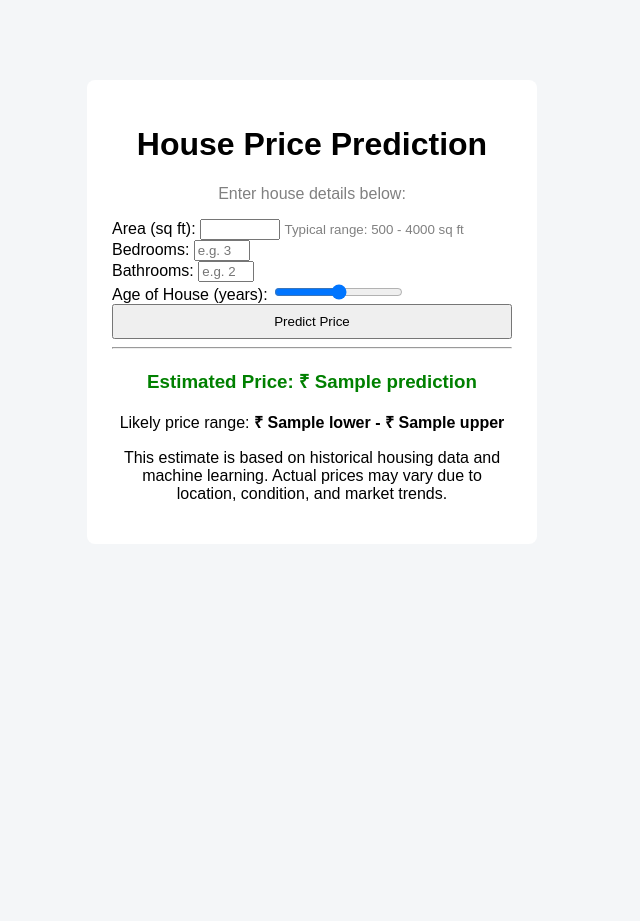
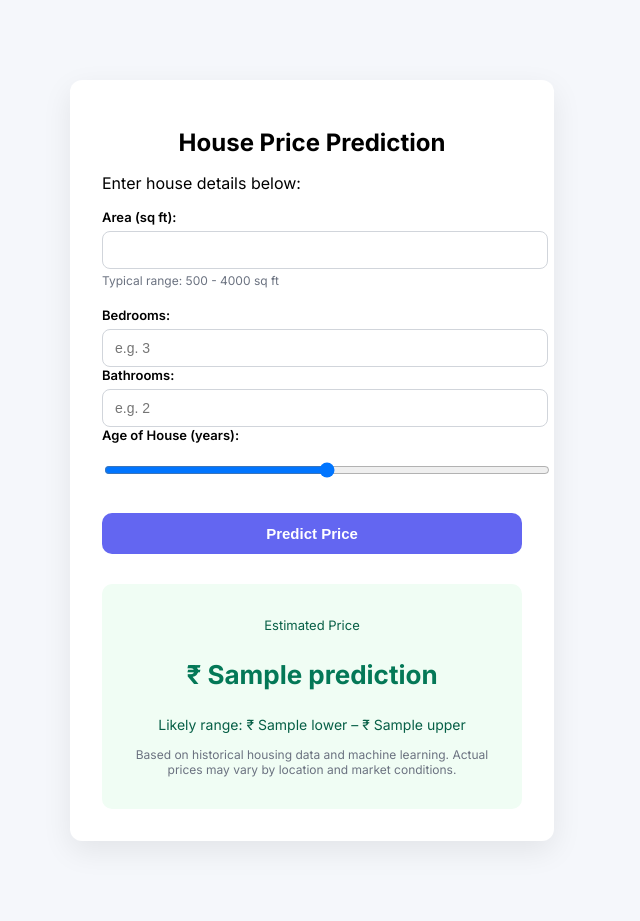
Before and after one commit to Akshat-sys01/house-price-prediction, a Django app: template house_price_web/price_predictor/templates/home.html in a window 1280 px wide. Shown: the whole page, without its empty margins (328-968 px from the left). Before the commit the page ends 501 px from the top, so only its background shows below. Run offline with Django 5.2, Linux system fonts and the light colour scheme; tables that the repository leaves empty hold one stand-in row (values such as "Sample post"); the template is opened without the code that fills it: values that come from a table or form of the project are taken from there, most other values are stand-ins (such as "Sample title", 1, 10 or a date in 2020); parts of the project's set-up code (start-up, migrations or seed data) failed here and were passed over.

Commit message:
Improve UI/UX of the website

```diff
--- a/house_price_web/price_predictor/templates/home.html
+++ b/house_price_web/price_predictor/templates/home.html
@@ -2,21 +2,184 @@
 <html>
     <head>
         <title>House Price Prediction</title>
+
+        <link href="https://fonts.googleapis.com/css2?family=Inter:wght@400;500;600;700&display=swap" rel="stylesheet">
+
+        <style>
+            body {
+                font-family: 'Inter', sans-serif;
+                background: #f5f7fb;
+            }
+
+            .card {
+                width: 420px;
+                margin: 80px auto;
+                background: #ffffff;
+                padding: 32px;
+                border-radius: 12px;
+                box-shadow: 0 10px 30px rgba(0,0,0,0.08);
+            }
+
+            h1 {
+                font-size: 24px;
+                font-weight: 700;
+                text-align: center;
+                margin-bottom: 8px;
+            }
+
+            .subtitle {
+                text-align: center;
+                color: #6b7280;
+                font-size: 14px;
+                margin-bottom: 24px;
+            }
+
+            .form-group {
+                margin-bottom: 18px;
+            }
+
+            label {
+                font-size: 13px;
+                font-weight: 600;
+                display: block;
+                margin-bottom: 6px;
+            }
+
+            input {
+                width: 100%;
+                padding: 10px 12px;
+                border-radius: 8px;
+                border: 1px solid #d1d5db;
+                font-size: 14px;
+            }
+
+            input:focus {
+                outline: none;
+                border-color: #6366f1;
+                box-shadow: 0 0 0 2px rgba(99,102,241,0.15);
+            }
+
+            .hint {
+                font-size: 12px;
+                color: #6b7280;
+            }
+
+            .cta-btn {
+                width: 100%;
+                margin-top: 20px;
+                padding: 12px;
+                background: #6366f1;
+                color: white;
+                font-size: 15px;
+                font-weight: 600;
+                border: none;
+                border-radius: 10px;
+                cursor: pointer;
+                transition: all 0.2s ease;
+            }
+
+            .cta-btn:hover {
+                background: #4f46e5;
+                transform: translateY(-1px);
+            }
+
+            .result-box {
+                margin-top: 30px;
+                padding: 20px;
+                border-radius: 10px;
+                background: #f0fdf4;
+                text-align: center;
+            }
+
+            .result-label {
+                font-size: 13px;
+                color: #065f46;
+                margin-bottom: 4px;
+            }
+
+            .result-price {
+                font-size: 26px;
+                font-weight: 700;
+                color: #047857;
+            }
+
+            .range {
+                margin-top: 6px;
+                font-size: 14px;
+                color: #065f46;
+            }
+
+            .disclaimer {
+                margin-top: 10px;
+                font-size: 12px;
+                color: #6b7280;
+            }
+
+            .hidden {
+                display: none;
+            }
+
+            .loader {
+                margin-top: 20px;
+                text-align: center;
+                color: #4f46e5;
+                font-size: 14px;
+                font-weight: 500;
+            }
+
+            .spinner {
+                width: 36px;
+                height: 36px;
+                margin: 0 auto 8px;
+                border: 4px solid #6366f1;
+                border-radius: 50%;
+                animation: spin 1s linear infinite;
+            }
+
+            @keyframes spin {
+                from {
+                    transform: rotate(0deg);
+                }
+                to {
+                    transform: rotate(360deg);
+                }
+            }
+
+            .cta-btn:disabled {
+                background: #a5b4fc;
+                cursor: not-allowed;
+                transform: none;
+            }
+        </style>
     </head>
-    <body style="font-family: Arial; background-color: #f4f6f8">
 
-        <div style="width: 400px; margin: 80px auto; background: white; padding: 25px; border-radius: 8px;">
+    <script>
+        const form = document.querySelector("form");
+        const loader = document.getElementById("loader");
+        const button = document.querySelector(".cta-btn");
 
-            <h1 style="text-align:center;">House Price Prediction</h1>
-            <p style="text-align:center; color: gray;">Enter house details below:</p>
+        form.addEventListener("submit", () => {
+            loader.classList.remove("hidden");
+            button.disabled = true;
+            button.innerText = "Predicting...";
+        })
+    </script>
+
+
+    <body>
+
+        <div class="card">
+
+            <h1>House Price Prediction</h1>
+            <p>Enter house details below:</p>
 
             <form method="post">
                 {% csrf_token %}
 
-                <div>
+                <div class="form-group">
                     {{ form.area.label_tag }}
                     {{ form.area }}
-                    <small style="color:gray">
+                    <small class="hint">
                         {{ form.area.help_text }}
                     </small>
                 </div>
@@ -39,31 +202,33 @@
                     {{ form.age.errors }}
                 </div>
 
-                <button type="submit" style="width:100%; padding:8px;">Predict Price</button>
+                <button class="cta-btn" type="submit">Predict Price</button>
             </form>
 
+            <div id="loader" class="loader hidden">
+                <div class="spinner"></div>
+                <p>Predicting price...</p>
+            </div>
+
             {% if result %}
-            <hr>
+            <div class="result-box">
+                <p class="result-label">Estimated Price</p>
+                <p class="result-price">₹ {{ result.prediction }}</p>
 
-            <h3 style="text-align:center; color:green;">
-                Estimated Price: ₹ {{ result.prediction }}
-            </h3>
+                <p class="range">
+                    Likely range: ₹ {{ result.lower }} – ₹ {{ result.upper }}
+                </p>
 
-            <p style="text-align: center;">
-                Likely price range:
-                <strong>₹ {{ result.lower }} - ₹ {{ result.upper }}</strong>
-            </p>
-
-            <p style="text-align:center;">
-                This estimate is based on historical housing data and machine learning.
-                Actual prices may vary due to location, condition, and market trends.
-            </p>
+                <p class="disclaimer">
+                    Based on historical housing data and machine learning.
+                    Actual prices may vary by location and market conditions.
+                </p>
+            </div>
             {% endif %}
 
             {% if error %}
             <p style="color:red; text-align:center;">{{ error }}</p>
             {% endif %}
-
         </div>
 
     </body>
```
